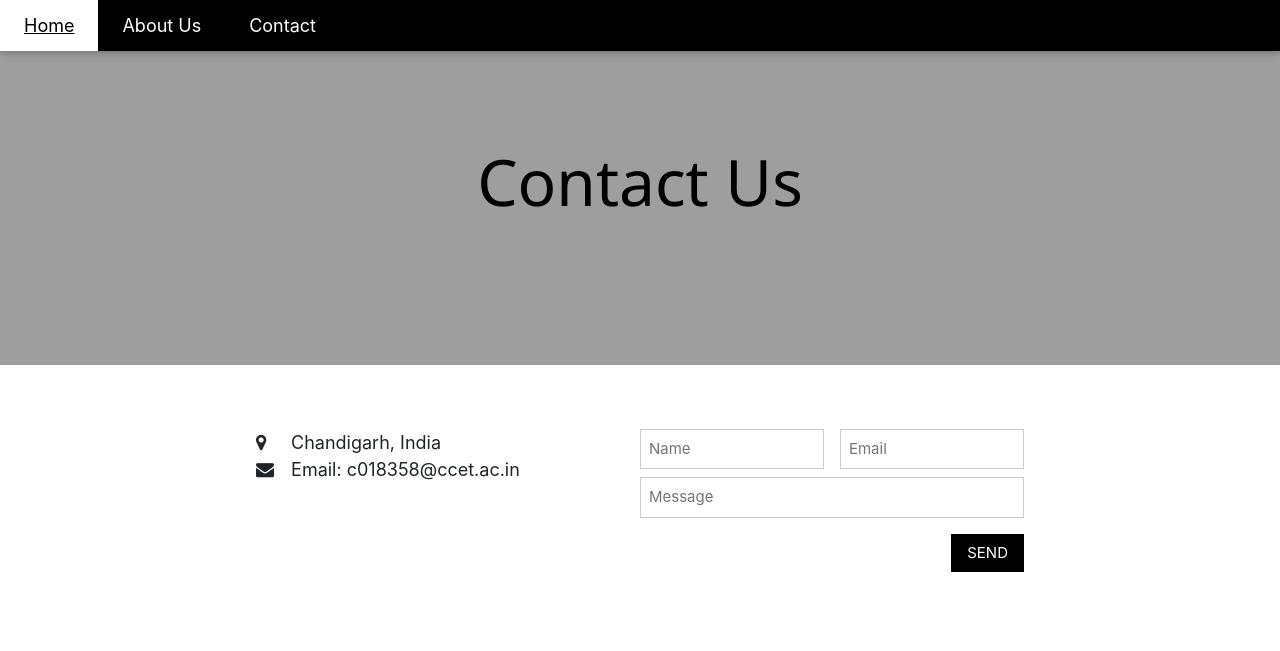
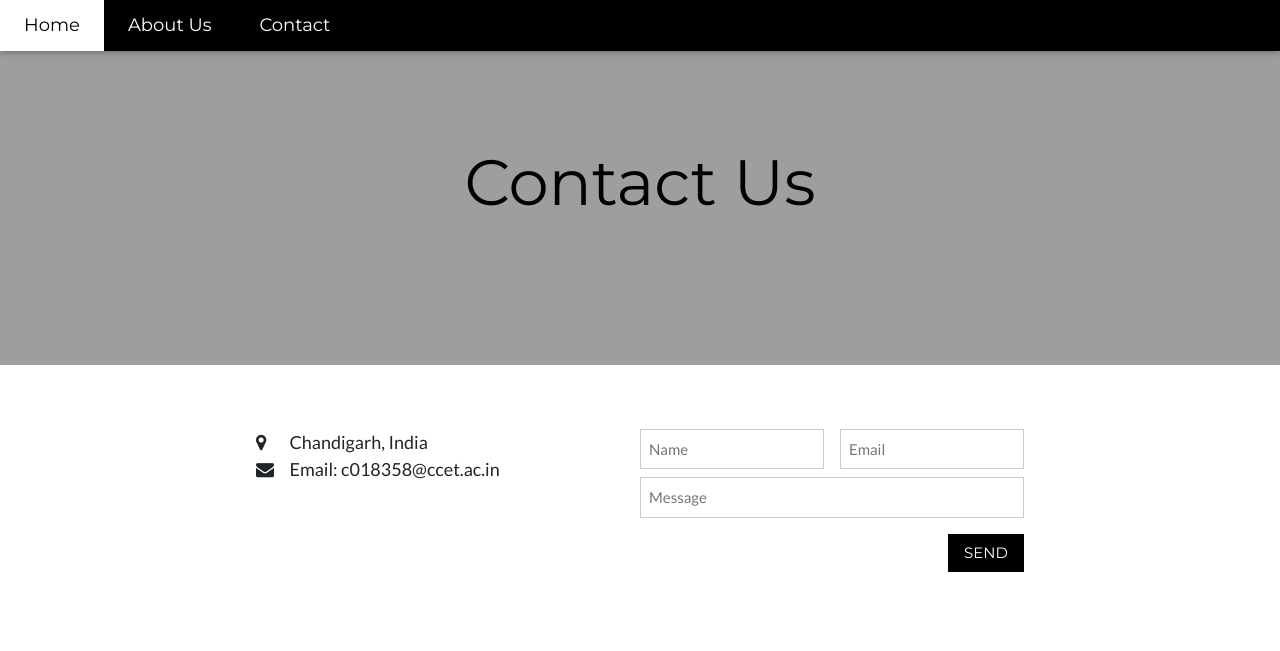
Before and after one commit to akhilgoel0007/Portfolio-Generator-Django-, a Django app: page /contact in a window 1280 px wide. Shown: the top 651 px of the page. Run offline with Django 3.2, Linux system fonts and the light colour scheme; some libraries are stand-ins or nearby versions.

Commit message:
Second Commit

```diff
--- a/templates/Contact.html
+++ b/templates/Contact.html
@@ -2,8 +2,8 @@
 
 <!DOCTYPE html>
 <html lang="en">
-<head>
-	<meta charset="UTF-8">
+	<head>
+		<meta charset="UTF-8">
 		<title>Contact Page</title>
 		<link rel="stylesheet" href="https://www.w3schools.com/w3css/4/w3.css">
 		<link rel="stylesheet" href="https://stackpath.bootstrapcdn.com/bootstrap/4.5.0/css/bootstrap.min.css" integrity="sha384-9aIt2nRpC12Uk9gS9baDl411NQApFmC26EwAOH8WgZl5MYYxFfc+NcPb1dKGj7Sk" crossorigin="anonymous">
@@ -49,4 +49,17 @@
             </div>
         </div>
 	</body>
+    <style type="text/css">
+		body, h1, h2, h3, h4, h5, h6 {
+			font-family: "Lato", sans-serif
+		}
+
+		.w3-bar, h1, button {
+			font-family: "Montserrat", sans-serif
+		}
+
+		a, a:hover {
+			text-decoration: none;
+		}
+	</style>
 </html>
```
Also changed, not shown: static/css/Home.css (deleted, +0 -7 lines), templates/About.html (+14 -0 lines), templates/Home.html (+14 -0 lines).
